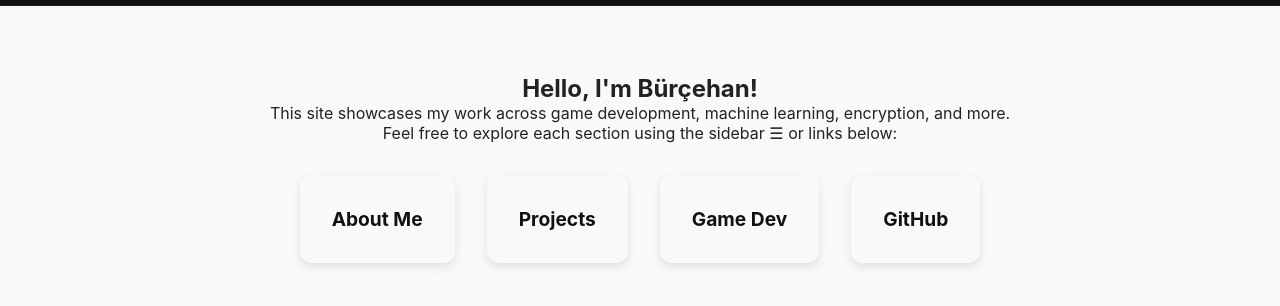
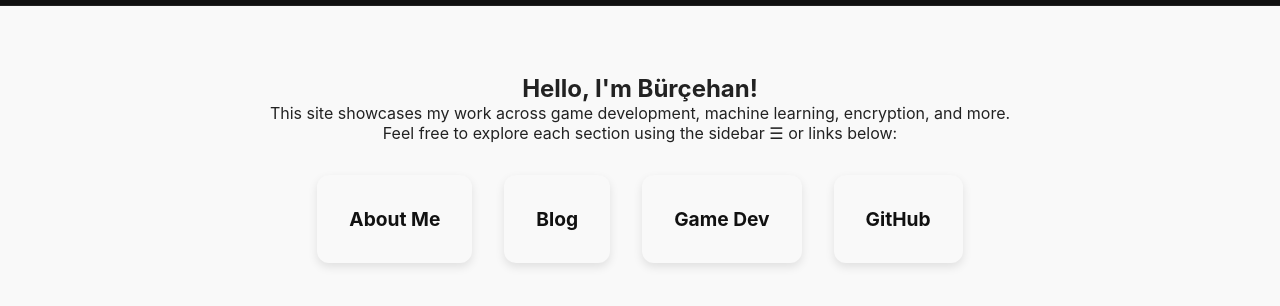
Before and after one commit to Fuzzonaut/fuzzo_website, a plain HTML site: page index.html in a window 1280 px wide. Shown: the part 78-384 px from the top of the page. Drawn offline with Linux system fonts and the light colour scheme.

Commit message:
Update index.html

```diff
--- a/index.html
+++ b/index.html
@@ -31,9 +31,9 @@
 
     <section style="display: flex; justify-content: center; gap: 2rem; flex-wrap: wrap; margin-top: 2rem;">
       <a href="about.html" class="portfolio-item"><h3>About Me</h3></a>
-      <a href="portfolio.html" class="portfolio-item"><h3>Projects</h3></a>
+      <a href="blog.html" class="portfolio-item"><h3>Blog</h3></a>
       <a href="gamedev.html" class="portfolio-item"><h3>Game Dev</h3></a>
-      <a href="https://github.com/fuzzonaut" class="portfolio-item" target="_blank"><h3>GitHub</h3></a>
+      <a href="https://github.com/PualMuaddib" class="portfolio-item" target="_blank"><h3>GitHub</h3></a>
     </section>
   </main>
 
```
